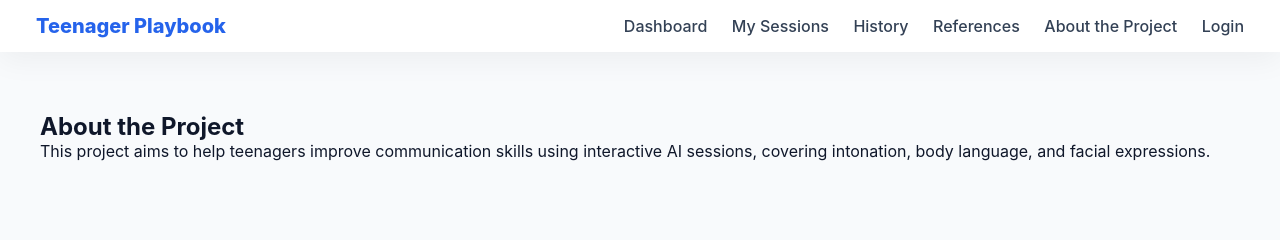
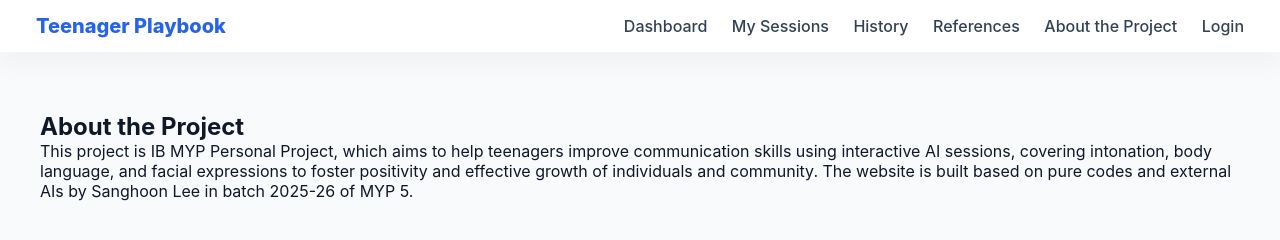
Before and after one commit to Ropesniper/teenagerplaybook_rpsp_shlee, a plain HTML site: page about.html in a window 1280 px wide. Drawn offline with Linux system fonts and the light colour scheme.

Commit message:
Update about.html

```diff
--- a/about.html
+++ b/about.html
@@ -10,7 +10,8 @@
 
 <div class="container">
   <h2>About the Project</h2>
-  <p>This project aims to help teenagers improve communication skills using interactive AI sessions, covering intonation, body language, and facial expressions.</p>
+  <p>This project is IB MYP Personal Project, which aims to help teenagers improve communication skills using interactive AI sessions, covering intonation, body language, and facial expressions to foster positivity and effective growth of individuals and community.
+  The website is built based on pure codes and external AIs by Sanghoon Lee in batch 2025-26 of MYP 5.</p>
 </div>
 <script src="auth.js"></script>
 </body>
```
